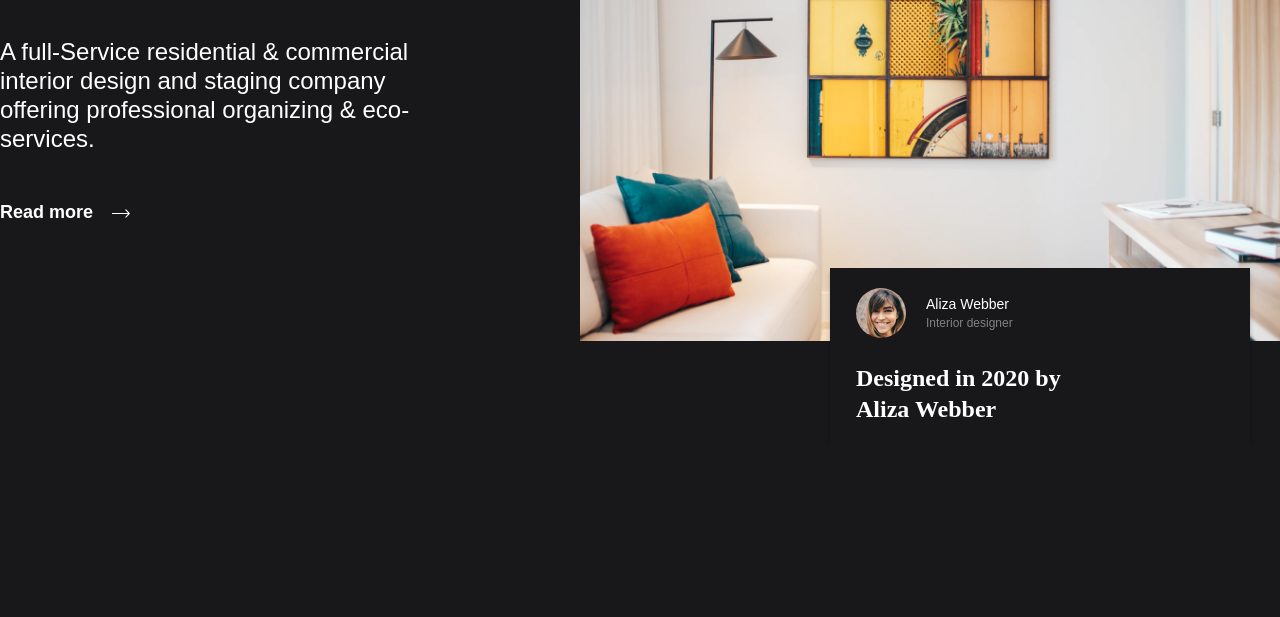
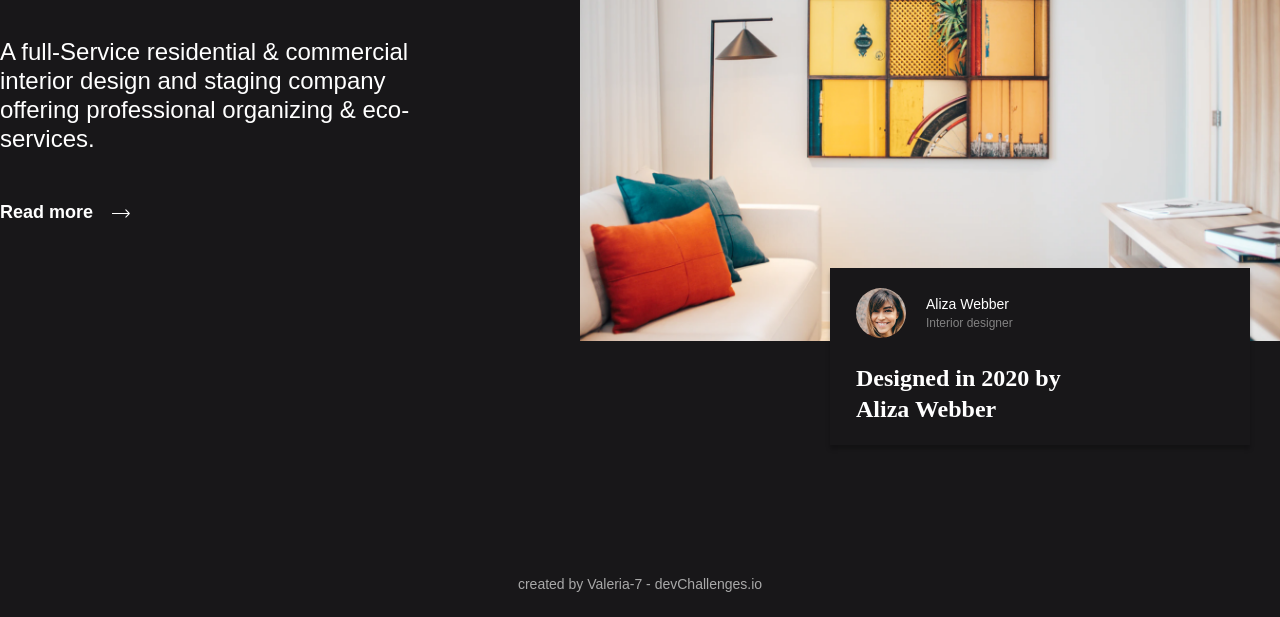
Before and after one commit to Valeria-7/DevCh_rwd_3-interior-consultant, a plain HTML site: page index.html in a window 1280 px wide. Shown: the part 412-1029 px from the top of the page. Before the commit the page ends 857 px from the top, so only its background shows below. Drawn offline with Linux system fonts and the light colour scheme.

Commit message:
feat: add footer

```diff
--- a/index.html
+++ b/index.html
@@ -62,5 +62,9 @@
 
       </div>
     </main>
+    <footer class="footer container">
+      <span class="footer-info">created by <a href="https://github.com/Valeria-7" class="footer-link" target="_blank">Valeria-7</a> - <a
+          href="https://devchallenges.io/" class="footer-link" target="_blank">devChallenges.io</a></span>
+    </footer>
   </body>
 </html>
--- a/style.css
+++ b/style.css
@@ -161,3 +161,26 @@ body {
   font-size: 24px;
   line-height: 31px;
 }
+
+.footer {
+  margin-top: 230px;
+  margin-bottom: 24px;
+  text-align: center;
+}
+
+.footer-info {
+  font-family: "Montserrat", sans-serif;
+  font-weight: 500;
+  font-size: 14px;
+  line-height: 17px;
+  color: #a9a9a9;
+}
+
+.footer-link {
+  text-decoration: none;
+  color: #a9a9a9;
+}
+
+.footer-link:hover {
+  color: #7e7b7b;
+}
```
